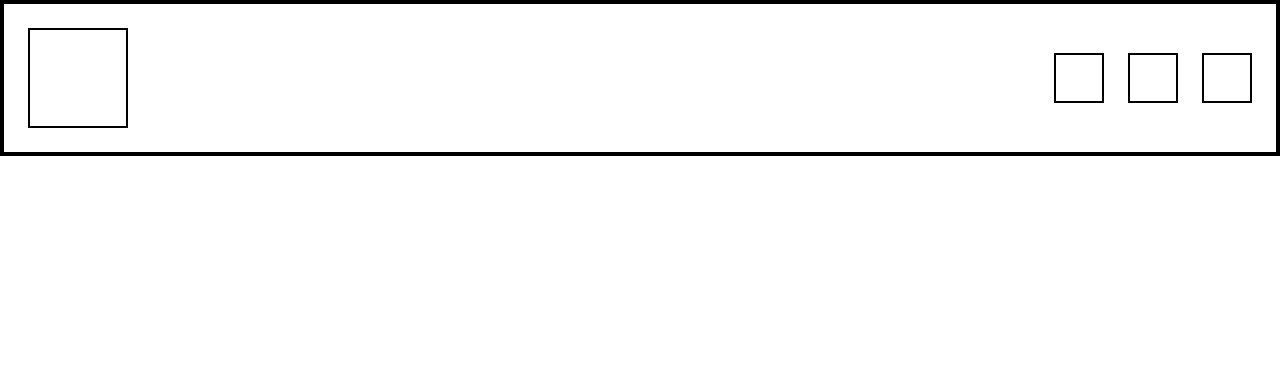
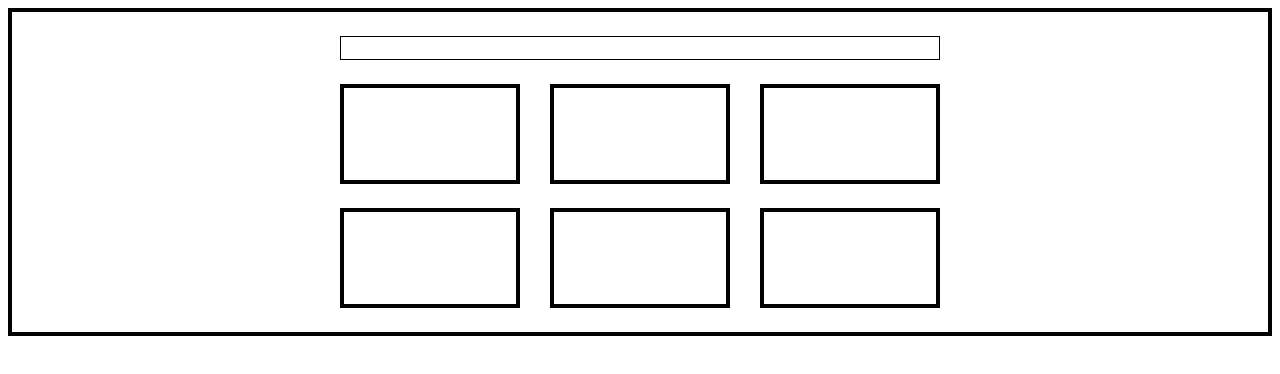
Before and after one commit to RyamaCoding/basic-flexbox-code, a plain HTML site: page index.html in a window 1280 px wide. Drawn offline with Linux system fonts and the light colour scheme.

Commit message:
title and boxes layout

```diff
--- a/index.html
+++ b/index.html
@@ -1,19 +1,24 @@
 <!DOCTYPE html>
 <html lang="en">
-<head>
-    <meta charset="UTF-8">
-    <meta name="viewport" content="width=device-width, initial-scale=1.0">
-    <link rel="stylesheet" href="./styles.css">
+  <head>
+    <meta charset="UTF-8" />
+    <meta name="viewport" content="width=device-width, initial-scale=1.0" />
+    <link rel="stylesheet" href="./styles.css" />
     <title>Flexbox practice</title>
-</head>
-<body>
+  </head>
+  <body>
     <div class="container">
-        <div class="box"></div>
-        <div class="box--right">
-            <div class="box smallbox"></div>
-            <div class="box smallbox"></div>
-            <div class="box smallbox"></div>
+      <div class="row">
+        <div class="header"></div>
+        <div class="wrapper">
+          <div class="smallbox"></div>
+          <div class="smallbox"></div>
+          <div class="smallbox"></div>
+          <div class="smallbox"></div>
+          <div class="smallbox"></div>
+          <div class="smallbox"></div>
         </div>
+      </div>
     </div>
-</body>
+  </body>
 </html>
--- a/styles.css
+++ b/styles.css
@@ -1,32 +1,36 @@
 @import url('https://fonts.googleapis.com/css2?family=Roboto:wght@300;400;500;600;700&display=swap');
 
 *{
-    font-family: 'Roboto', sans-serif;
-    padding: 0;
-    margin: 0;
     box-sizing: border-box;
 }
 
 .container{
     border: 4px solid #000;
-    display: flex;
-    justify-content: space-between;
-    padding: 24px;
+    padding: 24px 24px 0px 24px;
 }
 
-.box{
-    width: 100px;
-    height: 100px;
-    border: 2px solid black;
+.row{
+    width: 100%;
+    max-width: 600px;
+    margin: 0 auto;
 }
 
-.box--right{
-    display: flex;
-    align-items: center;
+.header{
+    width: 100%;
+    height: 24px;
+    border: 1px solid #000;
+    margin-bottom: 24px;
 }
 
 .smallbox{
-    width: 50px;
-    height: 50px;
-    margin-left: 24px;
+    width: 30%;
+    height: 100px;
+    border: 4px solid #000;
+    margin-bottom: 24px;
 }
+
+.wrapper{
+    display: flex;
+    flex-wrap: wrap;
+    justify-content: space-between;
+}
```
